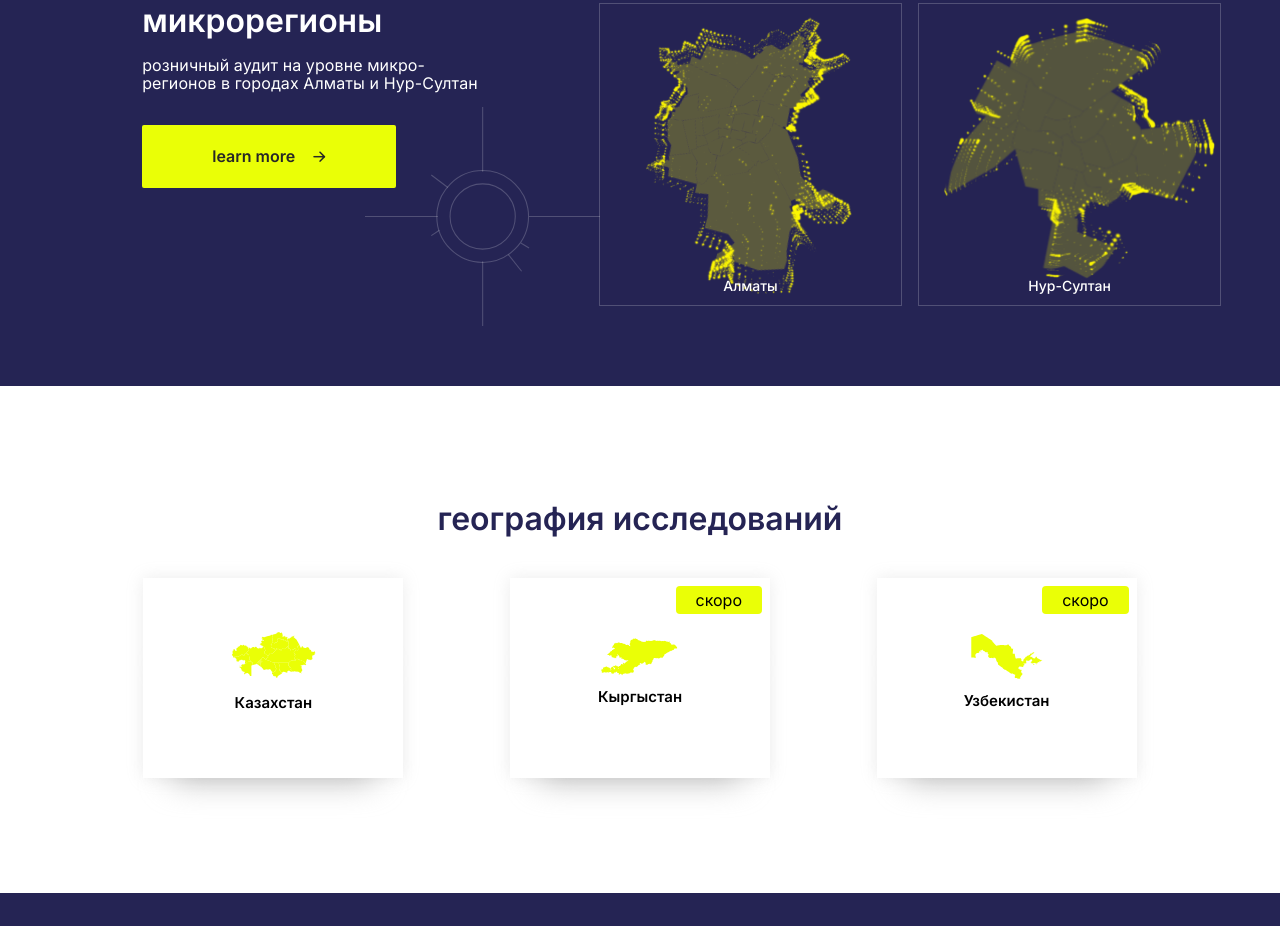
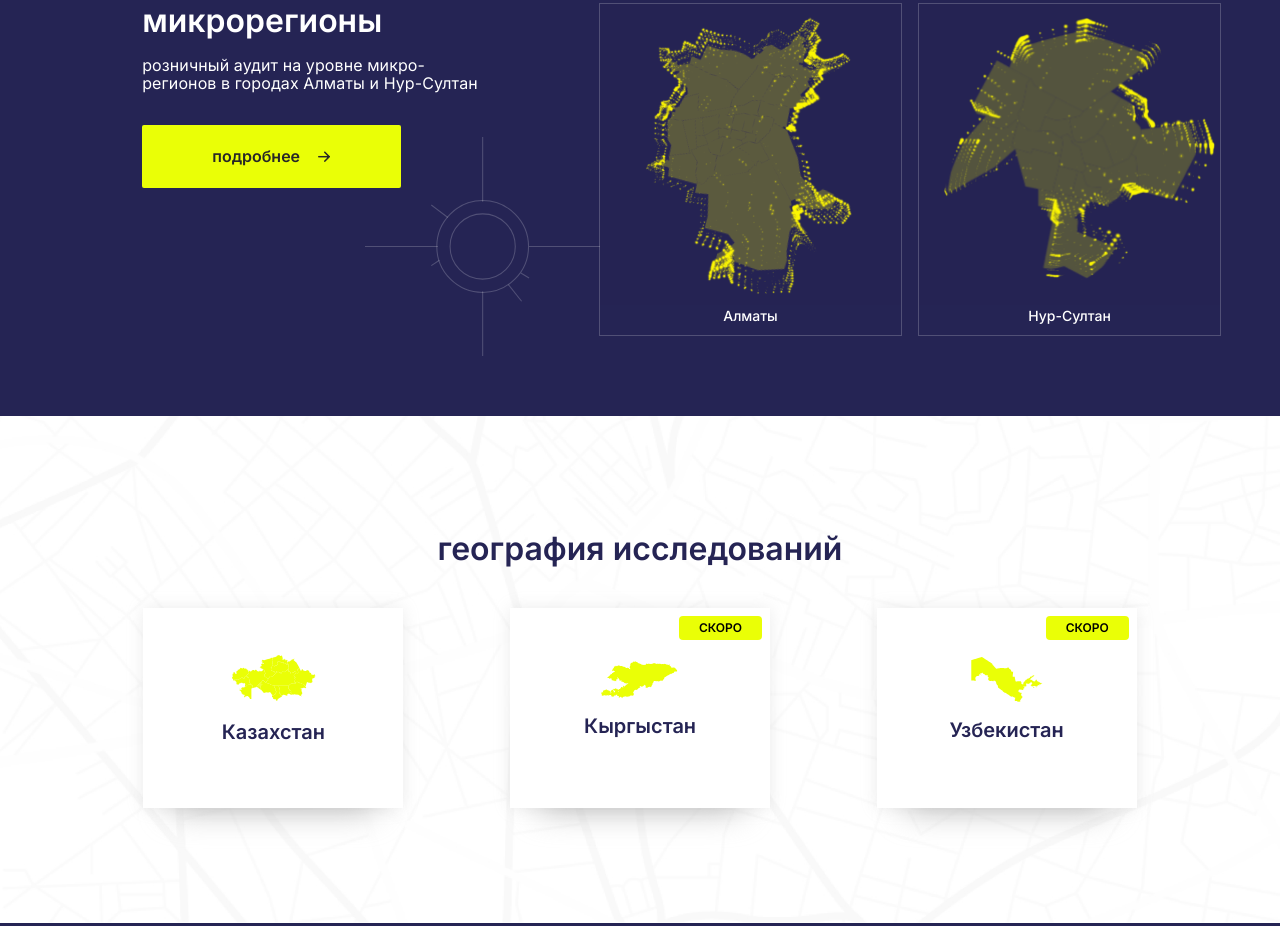
Before and after one commit to liqrizz/mkz_rus, a website built with webpack: page pages/home-page/index.html in a window 1280 px wide. Shown: the part 1317-2243 px from the top of the page. Built offline with nearby package versions, Linux system fonts and the light colour scheme; files whose address does not match are found by name; a web font is replaced by a local one.

Commit message:
change style features

```diff
--- a/assets/cities.scss
+++ b/assets/cities.scss
@@ -1,7 +1,7 @@
 .cities {
   &__item {
     width: 30.1rem;
-    height: 30.1rem;
+    height: 33.1rem;
     transition: 0.2s;
     border: 1px solid var(--white-border);
 
--- a/pages/home-page/home-page.scss
+++ b/pages/home-page/home-page.scss
@@ -58,7 +58,8 @@
 }
 
 .geo {
-  background-color: var(--white);
+  background: url("images/geo.jpg") 50% 50% no-repeat;
+  background-size: cover;
   padding: 11.5rem 0;
 
   &__title {
@@ -88,9 +89,11 @@
     color: var(--black-deep);
     border-radius: 0.4rem;
     padding: 0.5rem 2rem;
-    font-size: var(--size-normal);
+    font-size: var(--size-small);
+    font-weight: var(--weight-bold);
     top: 0.8rem;
     right: 0.8rem;
+    text-transform: uppercase;
   }
 
   &__shadow {
@@ -103,6 +106,10 @@
     right: -10rem;
     height: 11.4rem;
     max-width: 20rem;
+  }
+  h2 {
+    font-size: 2rem;
+    color: var(--blue-dark);
   }
 }
 
--- a/pages/home-page/index.html
+++ b/pages/home-page/index.html
@@ -132,7 +132,7 @@
                     регионов в городах Алматы и Нур-Султан
                 </p>
                 <a class="button button_yellow mobile_hide" href="micro-regions.html">
-                    learn more
+                    подробнее
                     <i class="mkz mkz-arrow-left"></i>
                 </a>
             </div>
--- a/pages/retail-audit/retail-audit.scss
+++ b/pages/retail-audit/retail-audit.scss
@@ -64,9 +64,6 @@
 
       &>span {
         display: inline-block;
-        &:first-letter {
-          text-transform: uppercase;
-        }
       }
     }
   }
```
Also changed, not shown: pages/micro-regions/micro-regions.html (+1 -1 lines), pages/retail-audit/retail-audit.html (+1 -1 lines), pages/home-page/images/geo.jpg (added).
